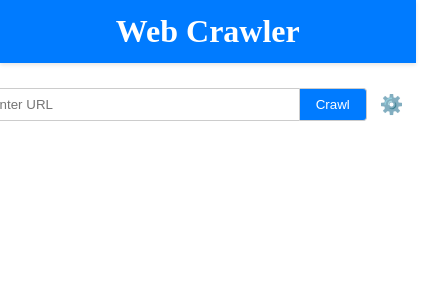
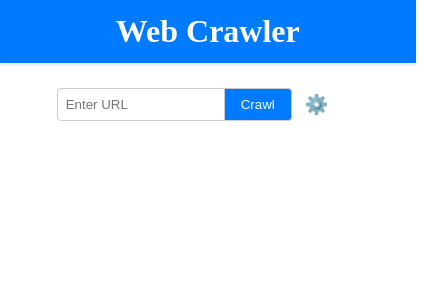
Before and after one commit to LucasToledoFaria/web-crawler, a Vue app in the folder frontend/: page / in a window 390 px wide. Shown: the top 300 px of the page, 424 px wide, since content can reach past the window. Built offline with nearby package versions, Linux system fonts and the light colour scheme.

Commit message:
feat: add responsive styles for input width in SearchBar component

```diff
--- a/frontend/src/components/Crawler/SearchBar/SearchBar.vue
+++ b/frontend/src/components/Crawler/SearchBar/SearchBar.vue
@@ -229,4 +229,16 @@ button:hover:enabled {
     transform: rotate(360deg);
   }
 }
+
+@media (max-width: 768px) {
+  input {
+    width: 200px;
+  }
+}
+
+@media (max-width: 480px) {
+  input {
+    width: 150px;
+  }
+}
 </style>
```
